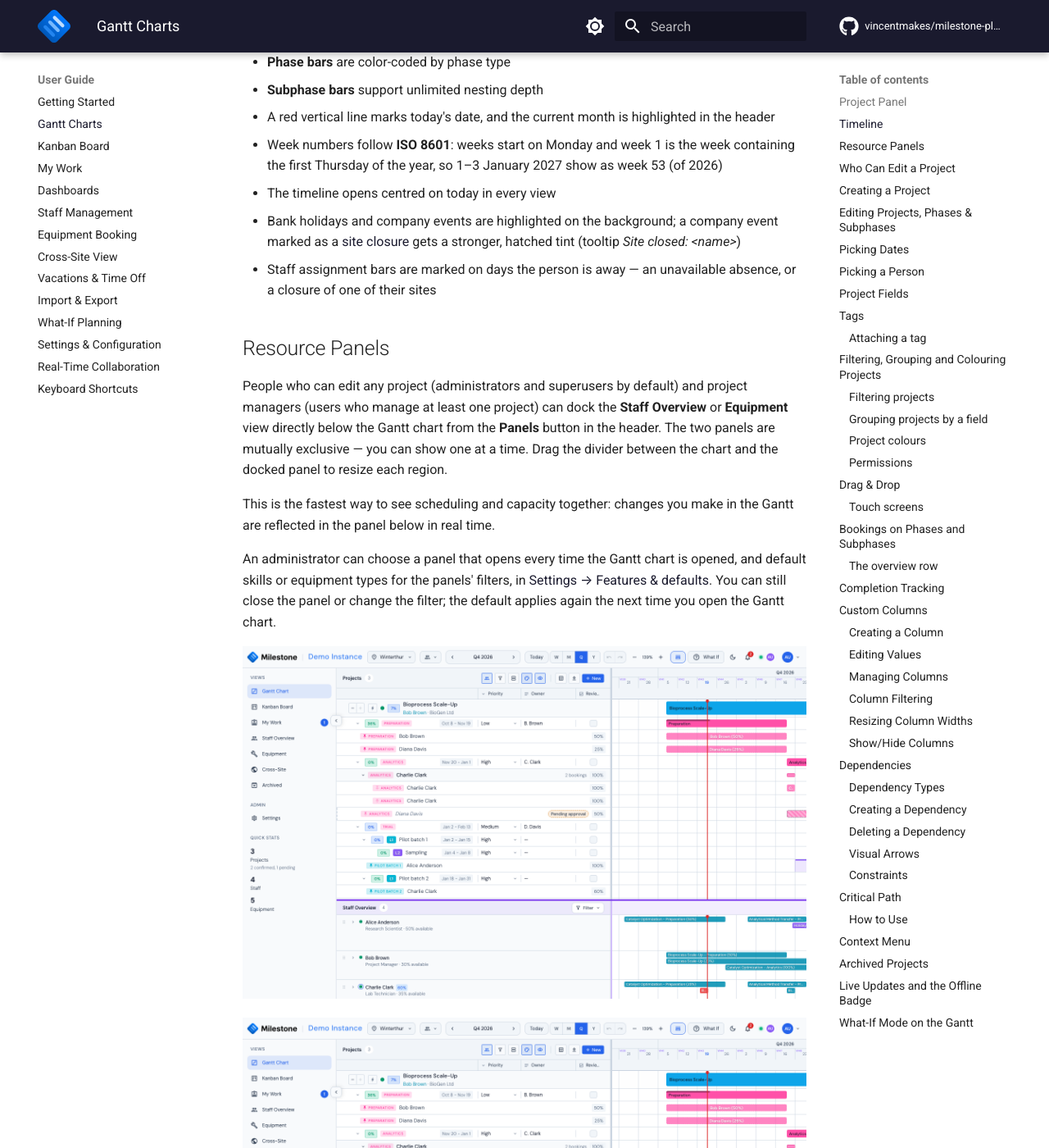
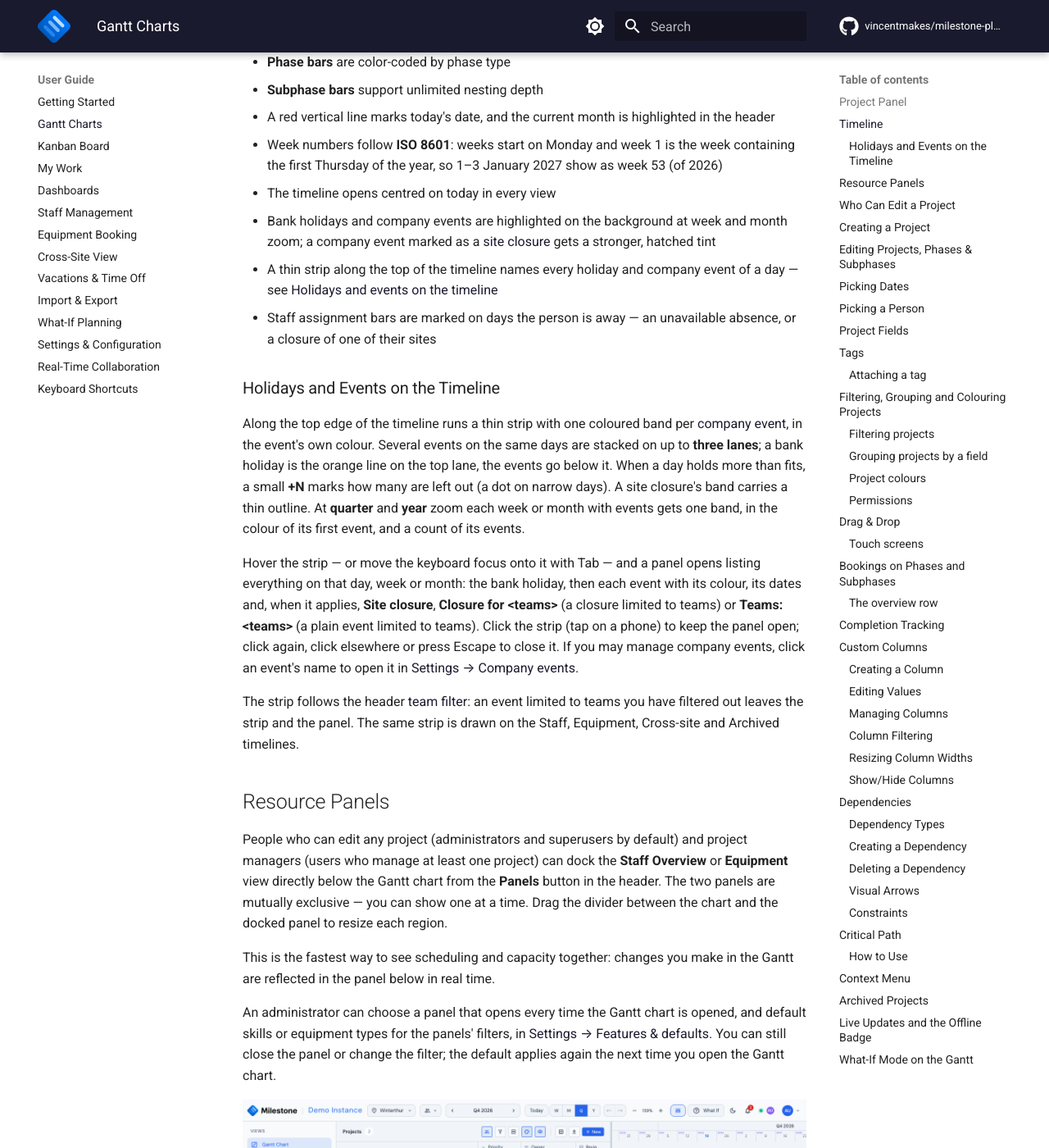
Before and after one commit to vincentmakes/milestone-planner, an MkDocs documentation site: the page built from docs/user-guide/gantt-charts.md, in a window 1280 px wide and 1400 px high, scrolled down 1456 px. Shown: the whole window at 82% size. Built offline with MkDocs 1.6.1 and Material for MkDocs 9.7.7, drawn with Linux system fonts in a browser that asks for light colours; comment, search, counter and statistics services are not loaded.

Commit message:
Document the timeline event strip
The Gantt, Settings and Staff guides describe the strip and its panel;
UI_GUIDELINES and CLAUDE.md name TimelineMarkers as the one timeline
overlay of all five timelines; CHANGELOG 2.1.0 and a learning.

Co-Authored-By: Claude Opus 5.5 <noreply@anthropic.com>

```diff
--- a/docs/user-guide/gantt-charts.md
+++ b/docs/user-guide/gantt-charts.md
@@ -31,8 +31,17 @@ The right side shows horizontal bars representing duration of each project, phas
 - A red vertical line marks today's date, and the current month is highlighted in the header
 - Week numbers follow **ISO 8601**: weeks start on Monday and week 1 is the week containing the first Thursday of the year, so 1–3 January 2027 show as week 53 (of 2026)
 - The timeline opens centred on today in every view
-- Bank holidays and company events are highlighted on the background; a company event marked as a [site closure](settings.md#site-closures) gets a stronger, hatched tint (tooltip *Site closed: &lt;name&gt;*)
+- Bank holidays and company events are highlighted on the background at week and month zoom; a company event marked as a [site closure](settings.md#site-closures) gets a stronger, hatched tint
+- A thin strip along the top of the timeline names every holiday and company event of a day — see [Holidays and events on the timeline](#holidays-and-events-on-the-timeline)
 - Staff assignment bars are marked on days the person is away — an unavailable absence, or a closure of one of their sites
+
+### Holidays and Events on the Timeline
+
+Along the top edge of the timeline runs a thin strip with one coloured band per [company event](settings.md#company-events), in the event's own colour. Several events on the same days are stacked on up to **three lanes**; a bank holiday is the orange line on the top lane, the events go below it. When a day holds more than fits, a small **+N** marks how many are left out (a dot on narrow days). A site closure's band carries a thin outline. At **quarter** and **year** zoom each week or month with events gets one band, in the colour of its first event, and a count of its events.
+
+Hover the strip — or move the keyboard focus onto it with Tab — and a panel opens listing everything on that day, week or month: the bank holiday, then each event with its colour, its dates and, when it applies, **Site closure**, **Closure for &lt;teams&gt;** (a closure limited to teams) or **Teams: &lt;teams&gt;** (a plain event limited to teams). Click the strip (tap on a phone) to keep the panel open; click again, click elsewhere or press Escape to close it. If you may manage company events, click an event's name to open it in [Settings → Company events](settings.md#company-events).
+
+The strip follows the header [team filter](settings.md#team-filter): an event limited to teams you have filtered out leaves the strip and the panel. The same strip is drawn on the Staff, Equipment, Cross-site and Archived timelines.
 
 ## Resource Panels
 
```
Also changed, not shown: .trail/learnings/2026-10-25-timeline-event-markers-claude.md (added, +38 -0 lines), CHANGELOG.md (+1 -0 lines), UI_GUIDELINES.md (+20 -0 lines), docs/user-guide/settings.md (+4 -3 lines), docs/user-guide/staff-management.md (+1 -0 lines).
